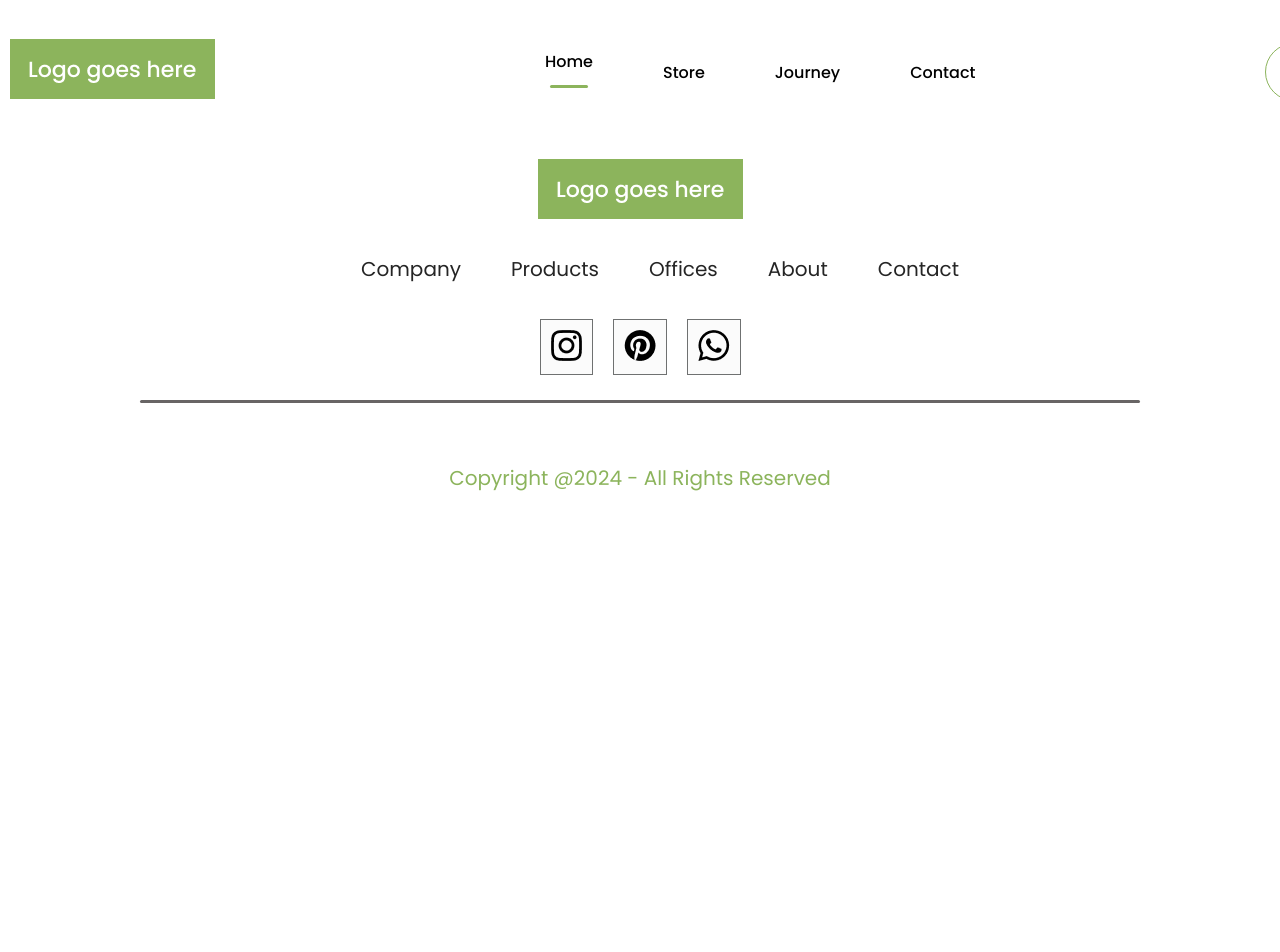
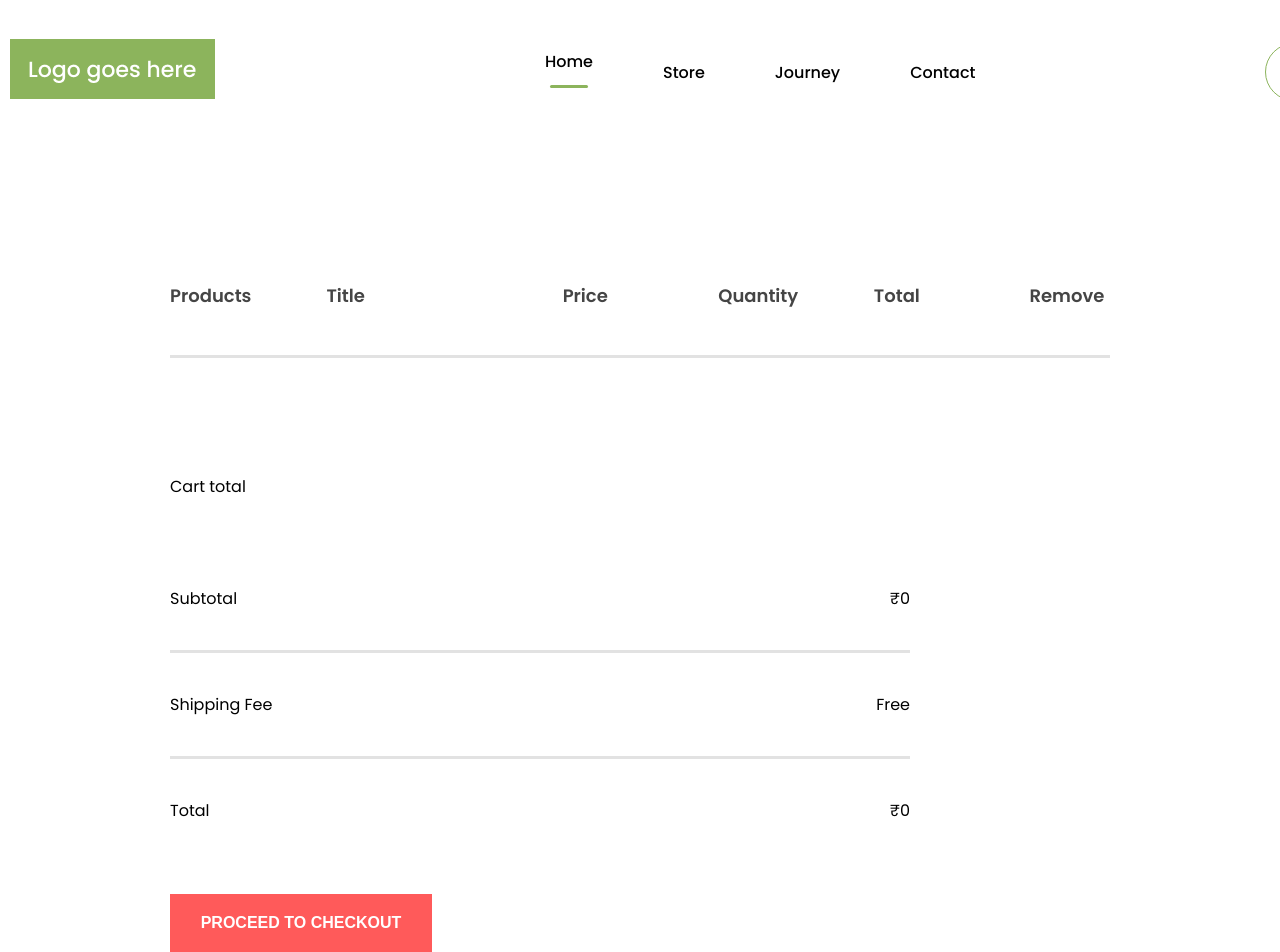
Before and after one commit to Yashasvi222/Wonder-Bee-Honey, a React (Create React App) app in the folder frontend/: page /cart in a window 1280 px wide. Shown: the top 952 px of the page. Before the commit the page ends 800 px from the top, so only its background shows below. Built offline with nearby package versions, Linux system fonts and the light colour scheme; a web font is replaced by a local one.

Commit message:
Cart designed and functional (partially)

```diff
--- /dev/null
+++ b/frontend/src/Components/CartItems/CartItems.css
@@ -0,0 +1,63 @@
+.cartitems{
+    margin: 100px 170px
+}
+.cartitems hr{
+    height: 3px;
+    background: #e2e2e2;
+    border: 0;
+}
+.cartitems-format-main{
+    display: grid;
+    grid-template-columns: 0.5fr 2fr 1fr 1fr 1fr 1fr;
+    align-items: center;
+    gap: 75px;
+    padding: 20px 0px;
+    color: #454545;
+    font-size: 18px;
+    font-weight: 600;
+}
+.cartitems-format{
+    font-size: 17px;
+    font-weight: 500px;
+}
+.carticon-product-icon{
+    height: 62px;
+}
+.cartitems-remove-icon{
+    width: 15px;
+    margin: 0px 40px;
+    cursor: pointer;
+}
+.cartitems-quantity{
+    width: 64px;
+    height: 50px;
+    border: 2px solid #ebebeb;
+    background: #fff;
+}
+.cartitems-down{
+    display: flex;
+    margin: 100px 0px;
+}
+.cartitems-total{
+    flex: 1;
+    display: flex;
+    flex-direction: column;
+    margin-right: 200px;
+    gap: 40px;
+}
+.cartitems-total-item{
+    display: flex;
+    justify-content: space-between;
+    padding: 15px 0px;
+}
+.cartitems-total button{
+    width: 262px;
+    height: 58px;
+    outline: none;
+    border: none;
+    background: #ff5a5a;
+    color: #fff;
+    font-size: 16px;
+    font-weight: 600;
+    cursor: pointer;
+}
--- /dev/null
+++ b/frontend/src/Components/CartItems/CartItems.jsx
@@ -0,0 +1,64 @@
+import React, { useContext } from 'react'
+import './CartItems.css'
+import { ShopContext } from '../../Context/ShopContext'
+import remove_icon from '../Assets/cart_cross_icon.png'
+
+const CartItems = () => {
+    const {data_product, cartItems, removeFromCart} = useContext(ShopContext)
+  return (
+    <>
+        <div className='cartitems'>
+            <div className="cartitems-format-main">
+                <p>Products</p>
+                <p>Title</p>
+                <p>Price</p>
+                <p>Quantity</p>
+                <p>Total</p>
+                <p>Remove</p>
+            </div>
+            <hr />
+            {data_product?.map((e)=>{
+                if(cartItems[e.id]>0)
+                {
+                    return <div>
+                        <div className="cartitems-format cartitems-format-main">
+                            <img src={e.image} alt="" className='carticon-product-icon' />
+                            <p>{e.name}</p>
+                            <p>₹{e.price}</p>
+                            <button className='cartitems-quantity'>{cartItems[e.id]}</button>
+                            <p>₹{e.price*cartItems[e.id]}</p>
+                            <img className='cartitems-remove-icon' src={remove_icon} onClick={()=>{removeFromCart(e.id)}} alt="remove_icon" />
+                        </div>
+                        <hr />
+                    </div>
+                }
+                return null;
+            })}
+            <div className="cartitems-down">
+                <div className="cartitems-total">
+                    <p>Cart total</p>
+                    <div>
+                        <div className="cartitems-total-item">
+                            <p>Subtotal</p>
+                            <p>₹{0}</p>
+                        </div>
+                        <hr />
+                        <div className="cartitems-total-item">
+                            <p>Shipping Fee</p>
+                            <p>Free</p>
+                        </div>
+                        <hr />
+                        <div className="cartitems-total-item">
+                            <p>Total</p>
+                            <p>₹{0}</p>
+                        </div>
+                    </div>
+                    <button>PROCEED TO CHECKOUT</button>
+                </div>
+            </div>
+        </div>
+    </>
+  )
+}
+
+export default CartItems
--- a/frontend/src/Pages/Cart.jsx
+++ b/frontend/src/Pages/Cart.jsx
@@ -1,10 +1,11 @@
 import React from 'react'
-
+import CartItems from '../Components/CartItems/CartItems'
 
 const Cart = () => {
   return (
+
     <div>
-
+      <CartItems/>
     </div>
   )
 }
```
